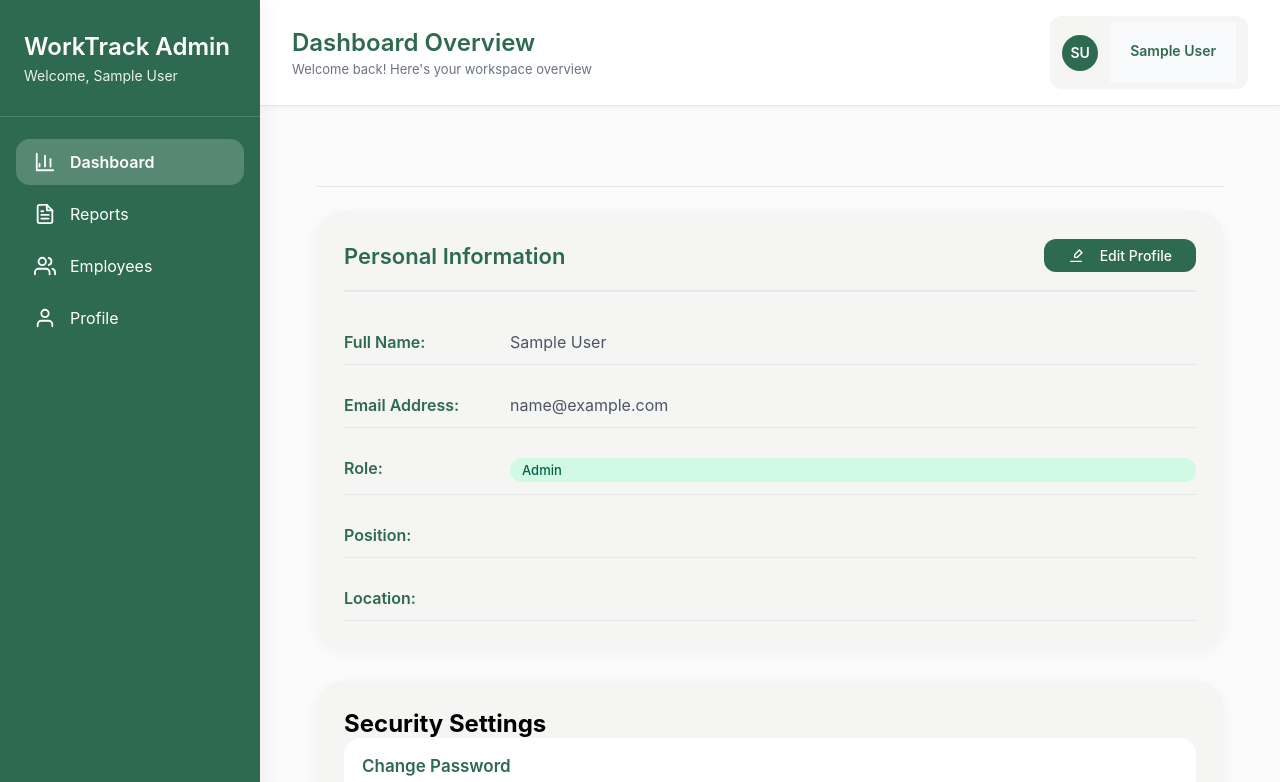
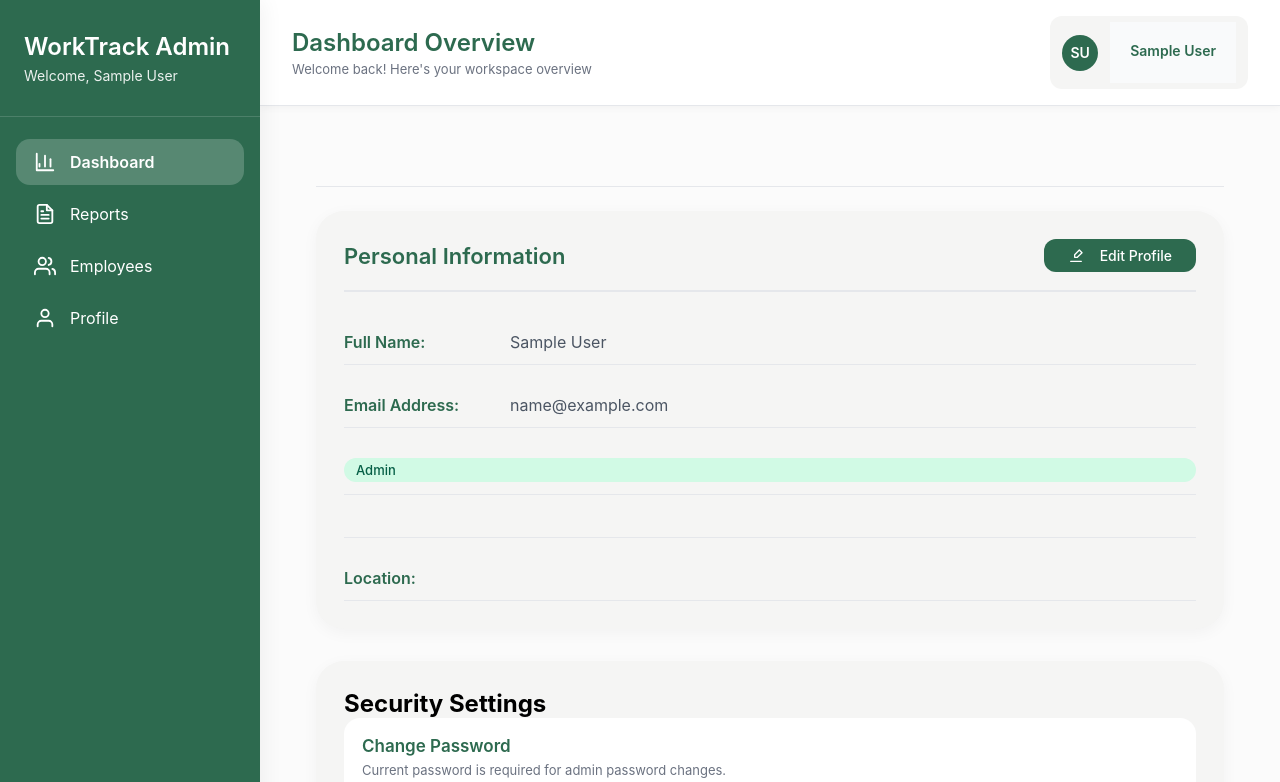
Before and after one commit to Naveenasrinivasan26/WorktrackingSystem, a React (Vite) app in the folder frontend/: page /admin/profile in a window 1280 px wide. Shown: the top 782 px of the page. Built offline with nearby package versions, Linux system fonts and the light colour scheme; no server answers; sample sign-in values are in the browser's storage.

Commit message:
Remove commented-out role and position labels in AdminProfile component

```diff
--- a/frontend/src/components/AdminProfile.jsx
+++ b/frontend/src/components/AdminProfile.jsx
@@ -122,11 +122,11 @@ const AdminProfile = ({ user }) => {
                 )}
               </div>
               <div className="info-row">
-                <div className="info-label">Role:</div>
+                {/* <div className="info-label">Role:</div> */}
                 <div className="info-value role-badge">{profileData.role}</div>
               </div>
               <div className="info-row">
-                <div className="info-label">Position:</div>
+                {/* <div className="info-label">Position:</div> */}
                 {isEditing ? (
                   <input
                     type="text"
```
